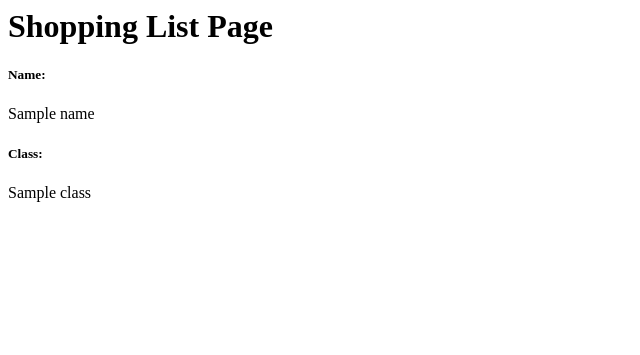
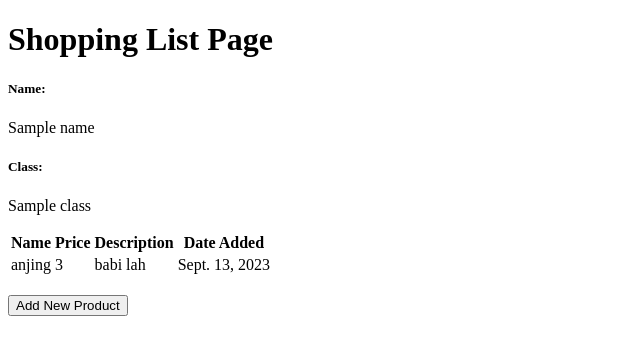
Before and after one commit to shirinzarqaa/shopping-list, a Django app: template main/templates/main.html in a window 1280 px wide. Shown: the top 355 px of the page, without its empty margins (0-640 px from the left). Run offline with Django 4.2, Linux system fonts and the light colour scheme; data comes from the database, SQL or seed files in the repository; both versions use the stored data as it was after the commit; the template is opened without the code that fills it: values that come from a table or form of the project are taken from there, most other values are stand-ins (such as "Sample title", 1, 10 or a date in 2020).

Commit message:
tutor selesai

```diff
--- /dev/null
+++ b/main/templates/base.html
@@ -0,0 +1,18 @@
+{% load static %}
+<!DOCTYPE html>
+<html lang="en">
+    <head>
+        <meta charset="UTF-8" />
+        <meta
+            name="viewport"
+            content="width=device-width, initial-scale=1.0"
+        />
+        {% block meta %}
+        {% endblock meta %}
+    </head>
+
+    <body>
+        {% block content %}
+        {% endblock content %}
+    </body>
+</html>
--- a/main/templates/main.html
+++ b/main/templates/main.html
@@ -1,6 +1,39 @@
-<h1>Shopping List Page</h1>
+{% extends 'base.html' %}
 
-<h5>Name: </h5>
-<p>{{name}}</p> <!-- Ubahlah sesuai dengan nama kamu -->
-<h5>Class: </h5>
-<p>{{class}}</p> <!-- Ubahlah sesuai dengan kelas kamu -->
+{% block content %}
+    <h1>Shopping List Page</h1>
+
+    <h5>Name:</h5>
+    <p>{{name}}</p>
+
+    <h5>Class:</h5>
+    <p>{{class}}</p>
+<table>
+    <tr>
+        <th>Name</th>
+        <th>Price</th>
+        <th>Description</th>
+        <th>Date Added</th>
+    </tr>
+
+    {% comment %} Berikut cara memperlihatkan data produk di bawah baris ini {% endcomment %}
+
+    {% for product in products %}
+        <tr>
+            <td>{{product.name}}</td>
+            <td>{{product.price}}</td>
+            <td>{{product.description}}</td>
+            <td>{{product.date_added}}</td>
+        </tr>
+    {% endfor %}
+</table>
+
+<br />
+
+<a href="{% url 'main:create_product' %}">
+    <button>
+        Add New Product
+    </button>
+</a>
+
+{% endblock content %}
--- a/main/urls.py
+++ b/main/urls.py
@@ -1,8 +1,16 @@
 from django.urls import path
-from main.views import show_main
+from main.views import show_main, create_product, show_xml,show_json,show_xml_by_id, show_json_by_id
+
+
+
 
 app_name = 'main'
 
 urlpatterns = [
     path('', show_main, name='show_main'),
+    path('create-product', create_product, name='create_product'),
+    path('xml/', show_xml, name='show_xml'),
+    path('json/', show_json, name='show_json'),
+    path('xml/<int:id>/', show_xml_by_id, name='show_xml_by_id'),
+path('json/<int:id>/', show_json_by_id, name='show_json_by_id'),
 ]
--- a/requirements.txt
+++ b/requirements.txt
@@ -4,3 +4,4 @@ whitenoise
 psycopg2-binary
 requests
 urllib3
+django-environ
--- a/shopping_list/urls.py
+++ b/shopping_list/urls.py
@@ -19,5 +19,5 @@ from django.urls import path, include
 
 urlpatterns = [
     path('admin/', admin.site.urls),
-    path('main/', include('main.urls')),
+    path('', include('main.urls')),
 ]
```
Also changed, not shown: main/forms.py (added, +7 -0 lines), main/templates/create_product.html (added, +19 -0 lines), main/views.py (+36 -1 lines), shopping_list/settings.py (+13 -3 lines), .github/workflows/pbp-deploy.yml (added), db.sqlite3, 3 other files.
